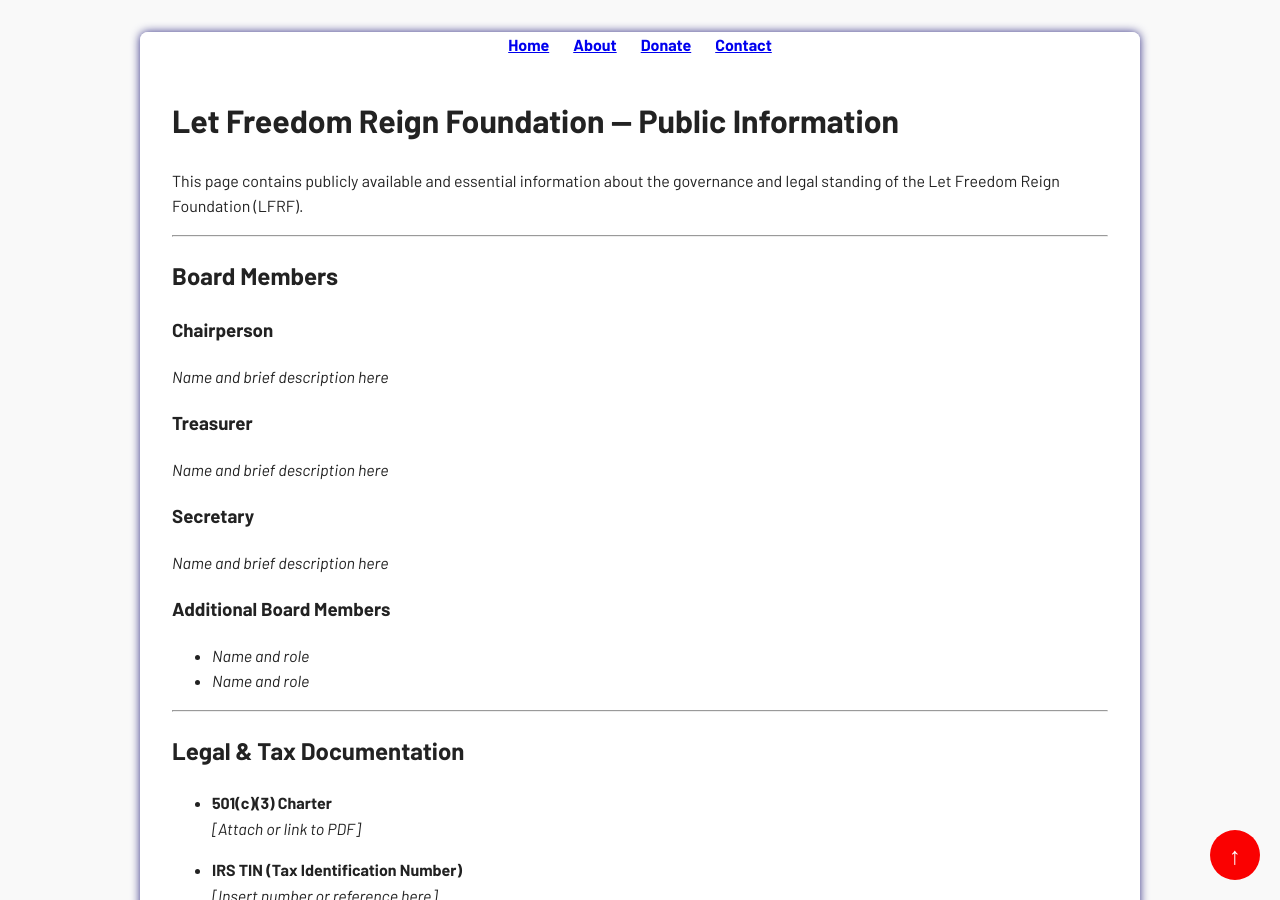
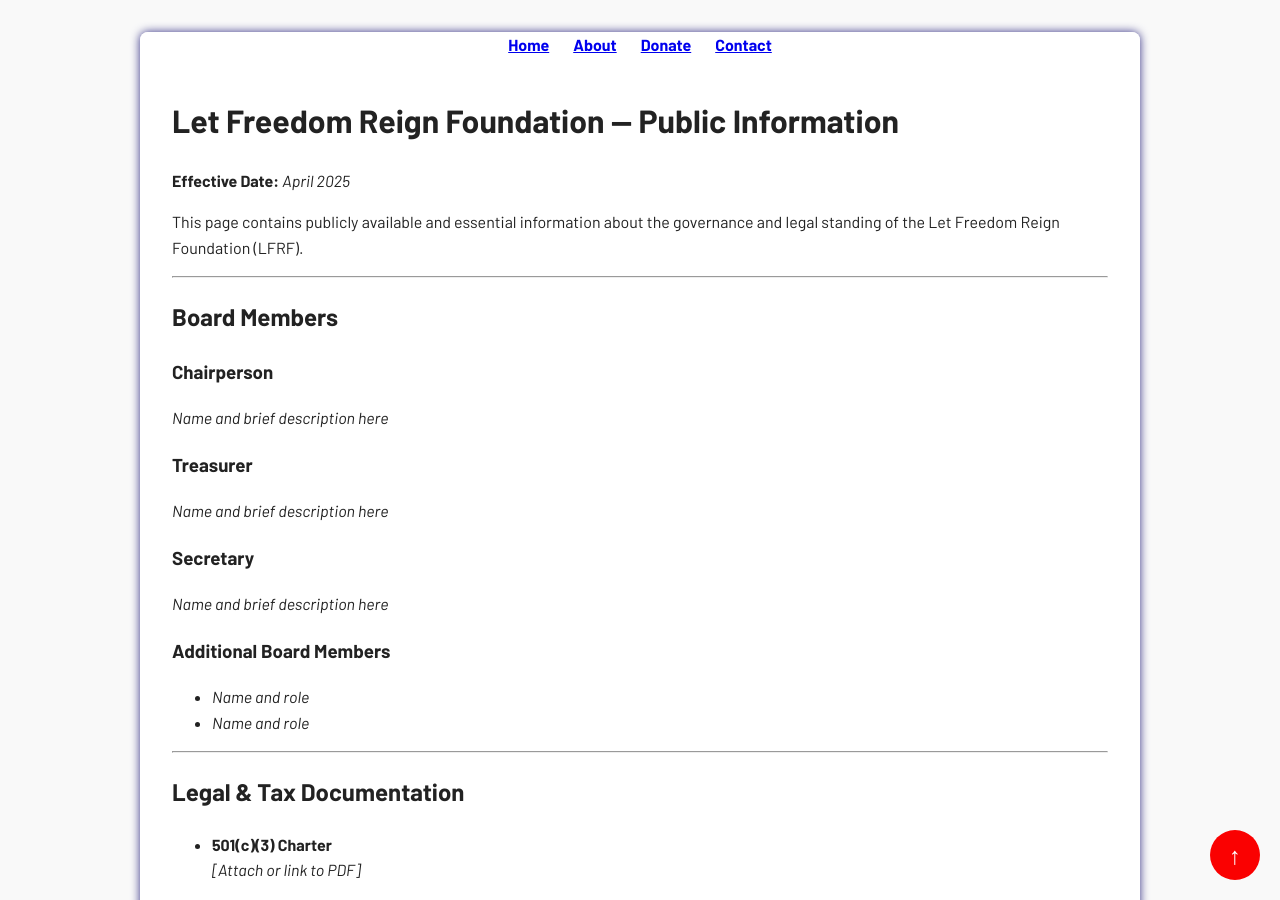
Before and after one commit to zero-hbar/lfrf-mock, a Jekyll site: the page built from public.md, in a window 1280 px wide and 900 px high. Built offline with Jekyll 4.4.1, drawn with Linux system fonts in a browser that asks for light colours; our own code applies the rules of GitHub Pages for plain Markdown files; some of the changed text lies outside the part shown.

Commit message:
Update public.md

```diff
--- a/public.md
+++ b/public.md
@@ -1,4 +1,13 @@
+---
+title: Let Freedom Reign Foundation
+layout: default
+---
+<!-- TOP -->
+<div id="top"></div>
+
 # Let Freedom Reign Foundation — Public Information
+
+**Effective Date:** *April 2025*
 
 This page contains publicly available and essential information about the governance and legal standing of the Let Freedom Reign Foundation (LFRF).
 
```
Also changed, not shown: other parts of public.md (+0 -2 lines).
